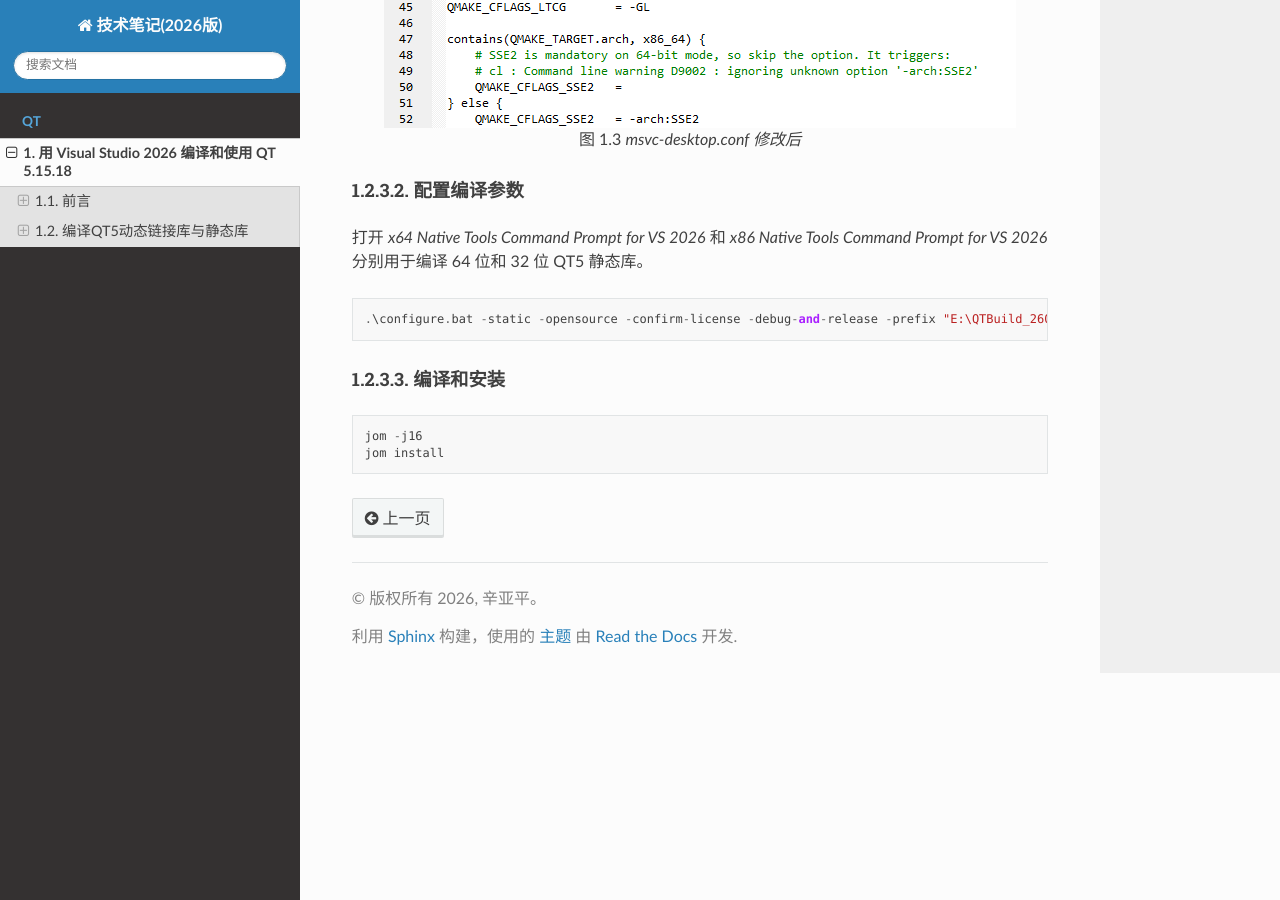
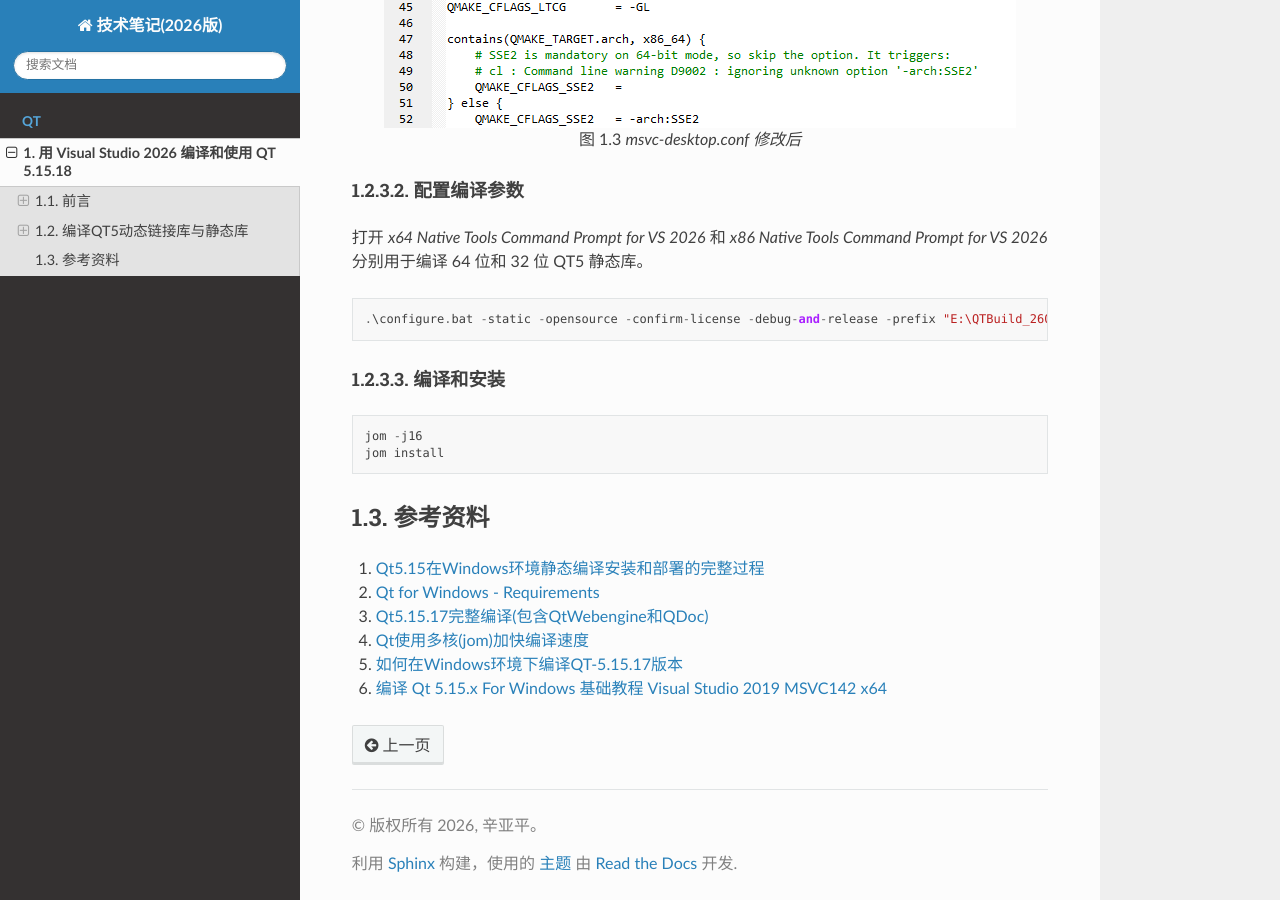
Before and after one commit to yapingxin/TechNotes-2026, a Sphinx documentation site: the page built from docs/QT/260121-VS2026-BuildQT5.rst, in a window 1280 px wide and 900 px high, scrolled down 3486 px. Built offline with Sphinx 7.4.7 and the Read the Docs theme 3.1.0, drawn with Linux system fonts in a browser that asks for light colours.

Commit message:
参考资料

```diff
--- a/docs/QT/260121-VS2026-BuildQT5.rst
+++ b/docs/QT/260121-VS2026-BuildQT5.rst
@@ -135,3 +135,13 @@ QT 官方网站上的开源代码入口地址是：`Qt Downloads <https://downlo
 
     jom -j16
     jom install
+
+参考资料
+--------
+
+#. `Qt5.15在Windows环境静态编译安装和部署的完整过程 <https://last2win.com/qt-5.15-static-link/#codeqtbasemkspecscommonmsvc-desktopconfcode>`_
+#. `Qt for Windows - Requirements <https://doc.qt.io/archives/qt-5.15/windows-requirements.html#building-from-source>`_
+#. `Qt5.15.17完整编译(包含QtWebengine和QDoc) <https://blog.csdn.net/gamerzhj/article/details/150574279?spm=1001.2014.3001.5502>`_
+#. `Qt使用多核(jom)加快编译速度 <https://blog.csdn.net/L_Andy/article/details/107450003>`_
+#. `如何在Windows环境下编译QT-5.15.17版本 <https://blog.csdn.net/cyfgod/article/details/148781140>`_
+#. `编译 Qt 5.15.x For Windows 基础教程 Visual Studio 2019 MSVC142 x64 <https://blog.csdn.net/qq_43331089/article/details/147814259>`_
```
